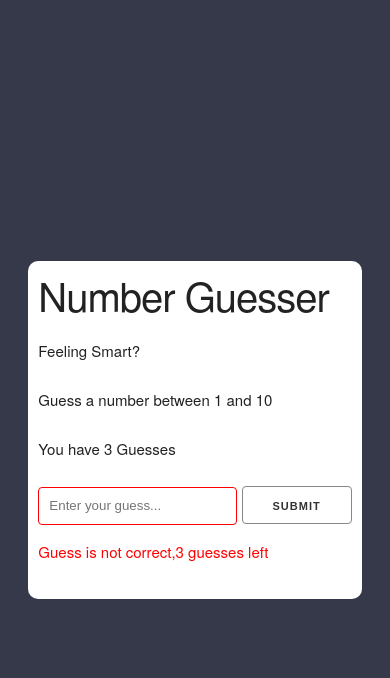
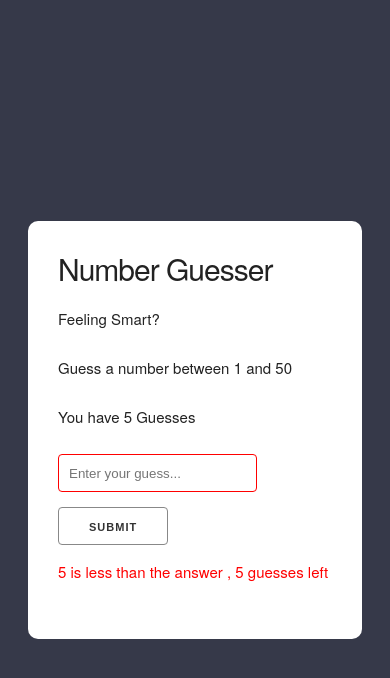
Before and after one commit to frankudoags/NUMBER-GUESSING-GAME, a plain HTML site: page index.html in a window 390 px wide. Both pictures are taken after typing "5" into the empty fields and a click on the input "Submit". Drawn offline with nearby package versions, Linux system fonts and the light colour scheme.

Commit message:
Update Commit

```diff
--- a/app.js
+++ b/app.js
@@ -10,9 +10,9 @@ GAME FUNCTION:
 
 //Game values
 let min = 1,
-    max = 10,
+    max = 50,
     winningNum = getRandomNum(min, max),
-    guessesLeft = 4;
+    guessesLeft = 6;
 
     //UI values
     const   game = document.querySelector('#game'),
@@ -55,20 +55,29 @@ guessBtn.addEventListener('click', function(){
             guessesLeft -= 1;
             noOfGuesses.textContent = guessesLeft;
 
+
+
             if(guessesLeft === 0){
                 //game over --lost
                 gameOver(false,`Game over, you lost.The correct number was ${winningNum}`);
             }
-             else {
-                //game continues, answer is wrong
 
-                //change border color
-                guessInput.style.border = '1px solid red';
-                //clear the input
-                guessInput.value = '';
-                //tell user it was the wrong number
-                setMessage(`Guess is not correct,${guessesLeft} guesses left`,'red');
-            }
+
+               else if(guess > winningNum) {
+                            //change border color
+                        guessInput.style.border = '1px solid red';
+                        //clear the input
+                        guessInput.value = '';
+                    setMessage(`${guess} is greater than the answer , ${guessesLeft} guesses left`, 'red');
+                }
+               else if(guess < winningNum) {
+                            //change border color
+                        guessInput.style.border = '1px solid red';
+                        //clear the input
+                        guessInput.value = '';
+                    setMessage(`${guess} is less than the answer , ${guessesLeft} guesses left`, 'red');
+                }
+
     }
 });
 
--- a/style.css
+++ b/style.css
@@ -18,6 +18,9 @@ body {
 
 @media screen and (max-width: 768px) {
     .wrapper {
-        padding: 1rem;
+        padding: 3rem;
+    }
+    h1{
+        font-size: 3rem!important;
     }
 }
```
